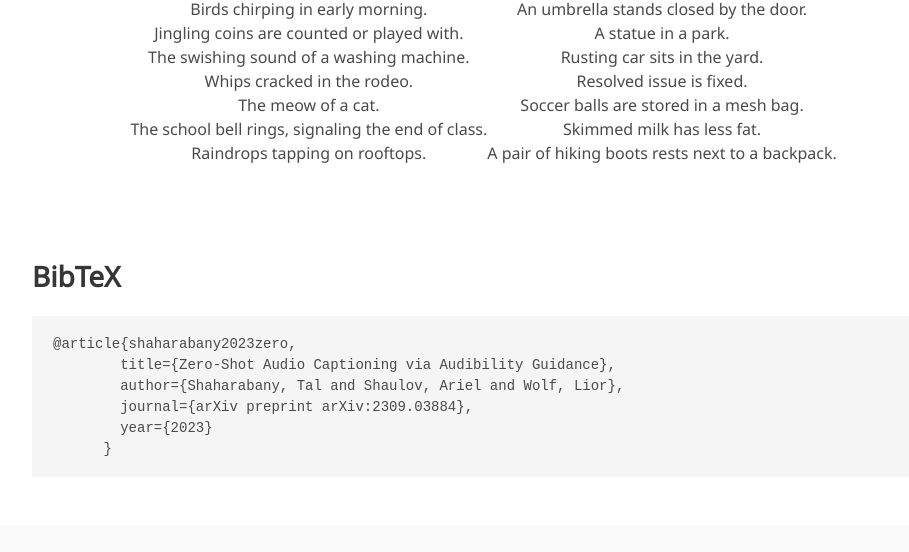
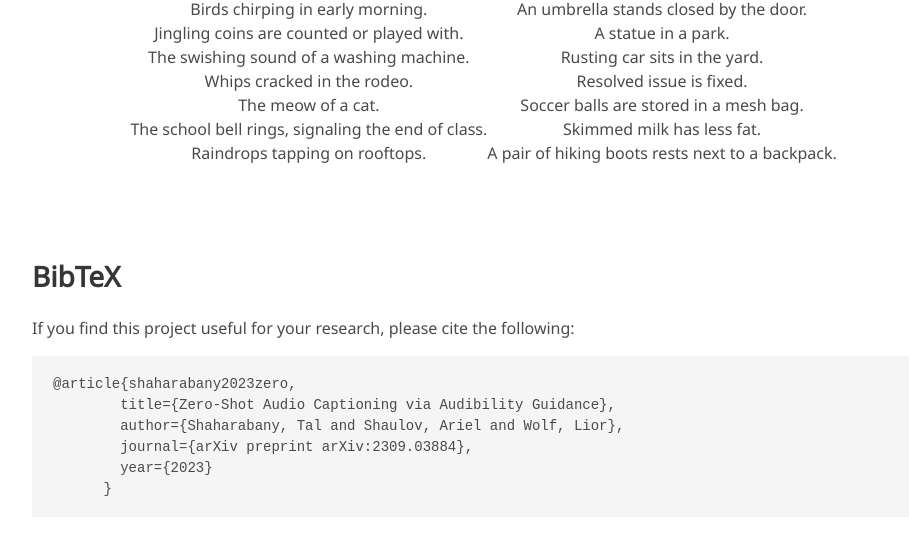
Before and after one commit to arielshaulov/zero-shot-audio-captioning, a plain HTML site: page index.html in a window 1280 px wide. Shown: the part 1579-2131 px from the top of the page, without its empty margins (128-1037 px from the left). Drawn offline with nearby package versions, Linux system fonts and the light colour scheme; some icons are missing; a web font is replaced by a local one.

Commit message:
changed-index.html

```diff
--- a/index.html
+++ b/index.html
@@ -225,6 +225,8 @@
 <section class="section" id="BibTeX">
   <div class="container is-max-desktop content">
     <h2 class="title">BibTeX</h2>
+    <p>If you find this project useful for your research, please cite the following:
+    </p>
     <pre><code>@article{shaharabany2023zero,
         title={Zero-Shot Audio Captioning via Audibility Guidance},
         author={Shaharabany, Tal and Shaulov, Ariel and Wolf, Lior},
```
